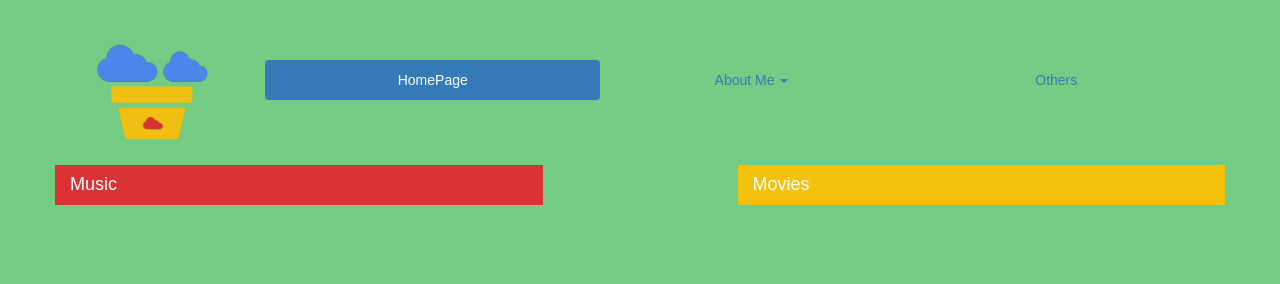
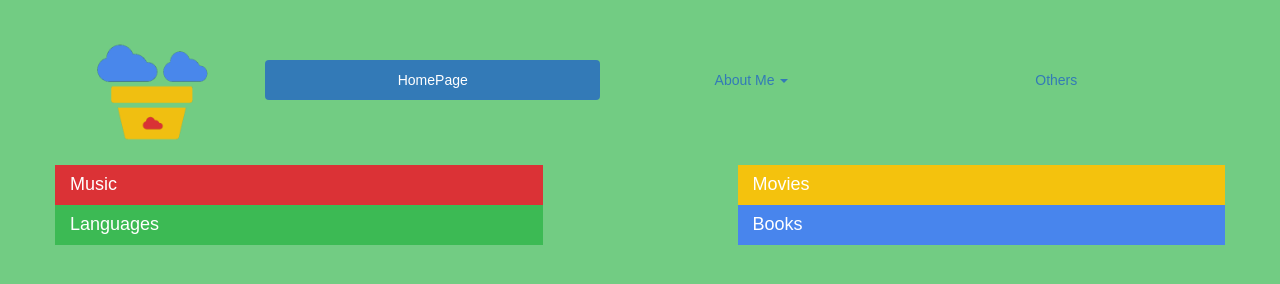
Before and after one commit to claudiayunyun/claudiayunyun.github.io, a plain HTML site: page html/colorfulife.html in a window 1280 px wide. Drawn offline with nearby package versions, Linux system fonts and the light colour scheme.

Commit message:
add book/language div

```diff
--- a/css/colorfulife.css
+++ b/css/colorfulife.css
@@ -6,3 +6,12 @@
 	background-color: #f4c20d;
 
 }
+
+.language-block{
+	background-color: #3cba54;
+
+}
+
+.book-block{
+	background-color: #4885ed;
+}
--- a/html/colorfulife.html
+++ b/html/colorfulife.html
@@ -57,7 +57,7 @@
   				</div>
   			</div> <!-- END of row Image & Navigation -->
 
-        <div class="row"> <!-- BEGIN of row Image & Navigation -->
+        <div class="row"> <!-- BEGIN of row  -->
           <div class="col-xs-12 col-md-5 music-block">
             <h4>Music</h4>
           </div>
@@ -65,7 +65,17 @@
           <div class="col-xs-12 col-md-5 movie-block">
             <h4>Movies</h4>
           </div>
-        </div> <!-- END of row Image & Navigation -->
+        </div> <!-- END of row  -->
+
+        <div class="row"> <!-- BEGIN of row  -->
+          <div class="col-xs-12 col-md-5 language-block">
+            <h4>Languages</h4>
+          </div>
+          <div class="col-md-2"></div>
+          <div class="col-xs-12 col-md-5 book-block">
+            <h4>Books</h4>
+          </div>
+        </div> <!-- END of row  -->
 		</div>  <!-- END of container-fluid -->
 
 	</body>
```
